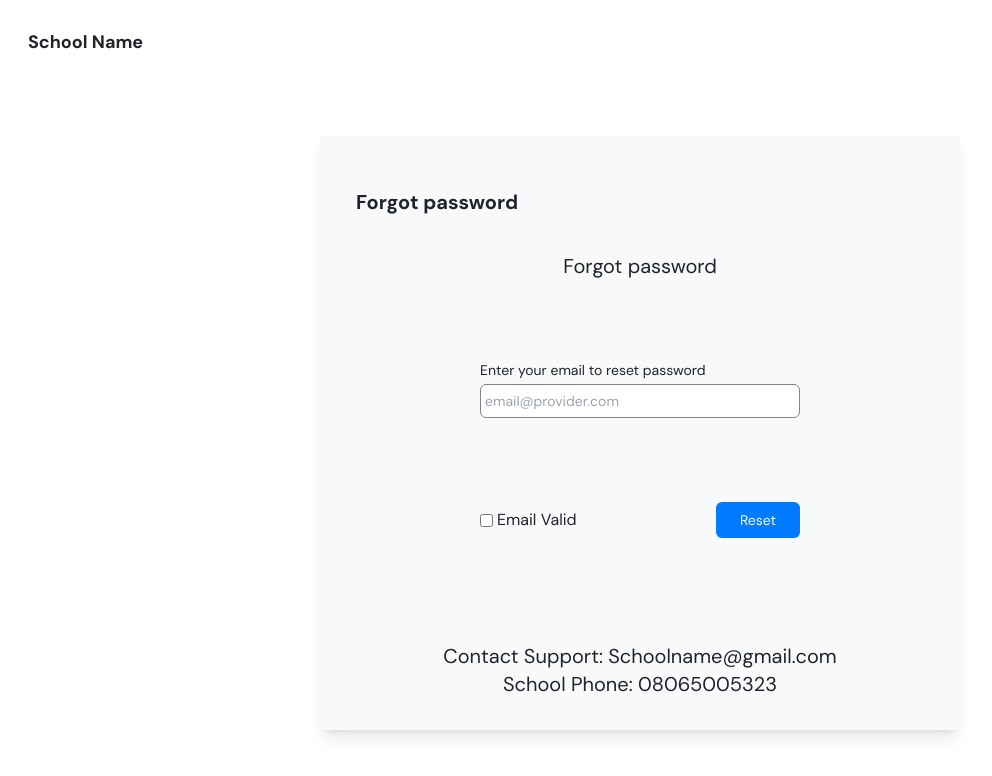
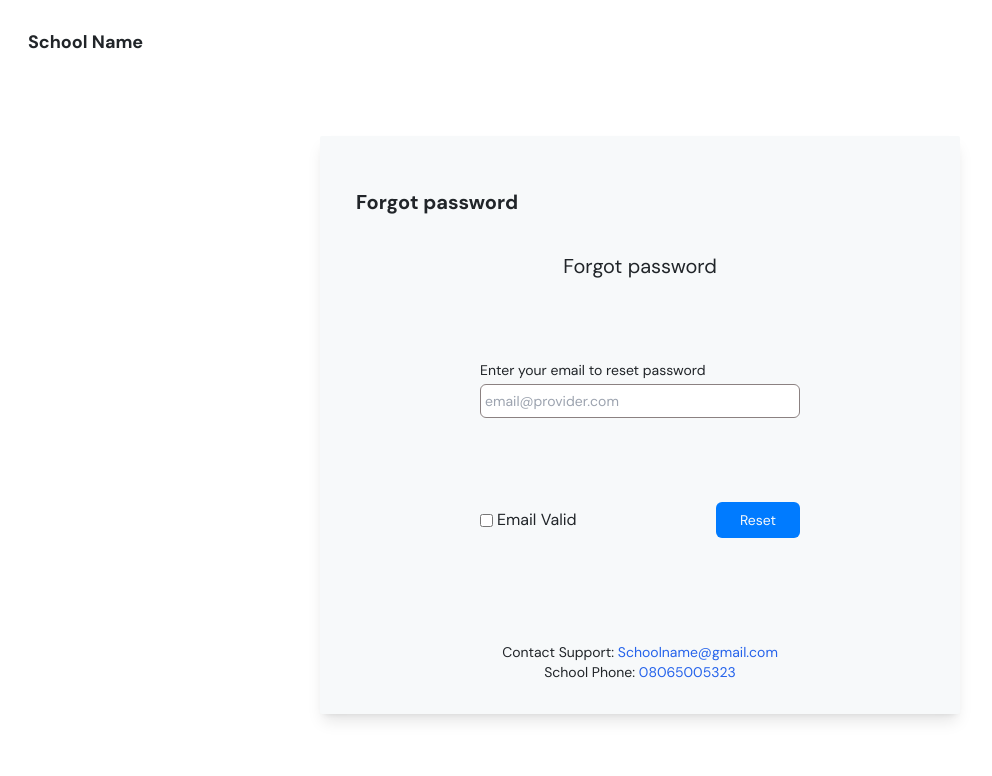
Before and after one commit to Solvingpen/SolvingPenSMS-Client, a React (Vite) app: page /#/forgot-password in a window 1280 px wide. Shown: the top 776 px of the page, without its empty margins (0-992 px from the left). Built offline with nearby package versions, Linux system fonts and the light colour scheme.

Commit message:
Minor changes to reginald's branch

```diff
--- a/src/pages/forgot-password/components/ForgotPasswordFooter.tsx
+++ b/src/pages/forgot-password/components/ForgotPasswordFooter.tsx
@@ -2,11 +2,21 @@ const ForgotPasswordFooter = () => {
 	return (
 		<>
 			<div className="flex flex-col justify-center items-center pt-20">
-        <p className="text-xs sm:text-sm lg:text-xl md:text-xl">
-          Contact Support: Schoolname@gmail.com
+				<p className="text-sm">
+					Contact Support:{" "}
+					<a
+						className="text-blue-600 hover:underline"
+						href="mailto:Schoolname@gmail.com">
+						Schoolname@gmail.com
+					</a>
 				</p>
-        <p className="text-xs sm:text-sm lg:text-xl md:text-xl">
-          School Phone: 08065005323
+				<p className="text-sm">
+					School Phone:{" "}
+					<a
+						className="text-blue-600 hover:underline"
+						href="tel:+2348065005323">
+						08065005323
+					</a>
 				</p>
 			</div>
 		</>
--- a/src/pages/sign-in/components/SigninForm.tsx
+++ b/src/pages/sign-in/components/SigninForm.tsx
@@ -17,23 +17,23 @@ const SigninForm = () => {
 	const {
 		register,
 		handleSubmit,
-    formState: { errors, isValid },
+		formState: { errors, isValid }
 	} = useForm({ mode: "onBlur" });
 	const navigate = useNavigate();
 
 	const handleChange = (e: React.ChangeEvent<HTMLInputElement>) => {
 		const { name, value, type, checked } = e.target;
-    const inputvalue = type === 'checkbox' ? checked : value
-    setFormData((prev) => ({
+		const inputvalue = type === "checkbox" ? checked : value;
+		setFormData(prev => ({
 			...prev,
-      [name]: inputvalue,
+			[name]: inputvalue
 		}));
 	};
 
 	const onSubmit = async () => {
 		try {
 			if (isValid) {
-        await new Promise((resolve) => setTimeout(resolve, 1000));
+				await new Promise(resolve => setTimeout(resolve, 1000));
 				console.log(formData);
 				navigate("/");
 			}
@@ -45,8 +45,7 @@ const SigninForm = () => {
 		<>
 			<form
 				onSubmit={handleSubmit(onSubmit)}
-        className="lg:w-[320px] md:w-[320px] w-100 m-auto"
-      >
+				className="lg:w-[320px] md:w-[320px] w-100 m-auto">
 				<div className=" mb-3">
 					<Input
 						autoComplete=""
@@ -60,9 +59,13 @@ const SigninForm = () => {
 						type="text"
 						errorMessages={{
 							invalid: "Use a valid first name",
-              empty: "username cannot be empty",
+							empty: "username cannot be empty"
 						}}
-            pattern={RegExp(/^[A-Za-zÀ-ÖØ-öø-ÿ'’-]+$/) as unknown as string}
+						pattern={
+							RegExp(
+								/^[A-Za-zÀ-ÖØ-öø-ÿ'’-]+$/
+							) as unknown as string
+						}
 						required
 					/>
 				</div>
@@ -79,7 +82,7 @@ const SigninForm = () => {
 						errorMessages={{
 							invalid:
 								"No spacing in password. Password must be at least six characters long",
-              empty: "Password cannot be empty",
+							empty: "Password cannot be empty"
 						}}
 						pattern={RegExp(/^[^\s]{6,}$/) as unknown as string}
 						required
@@ -88,7 +91,7 @@ const SigninForm = () => {
 				<div className="flex items-center gap-2 mb-3">
 					<Checkbox
 						id={"reminder"}
-            label={"Remind me of my password when am here"}
+						label={"Remember me"}
 						name={"reminder"}
 						register={register}
 						onChange={handleChange}
@@ -99,8 +102,7 @@ const SigninForm = () => {
 						Forgot password? click{" "}
 						<Link
 							to={"/forgot-password"}
-              className="text-[#007BFF] hover:underline"
-            >
+							className="text-[#007BFF] hover:underline">
 							here
 						</Link>
 					</p>
@@ -108,8 +110,7 @@ const SigninForm = () => {
 				<div className="flex justify-between mb-3">
 					<Link
 						to={"/"}
-            className="text-sm inline-flex bg-[#6C757D] px-6 py-2 rounded-[6px] disabled:cursor-not-allowed disabled:opacity-70 text-[#F7F9FA] "
-          >
+						className="text-sm inline-flex bg-[#6C757D] px-6 py-2 rounded-[6px] disabled:cursor-not-allowed disabled:opacity-70 text-[#F7F9FA] ">
 						BACK
 					</Link>
 					<button className="text-sm inline-flex bg-[#007BFF] px-6 py-2 rounded-[6px] disabled:cursor-not-allowed disabled:opacity-70 text-[#F7F9FA]">
```
Lines whose indentation alone changed are shown as unchanged.
